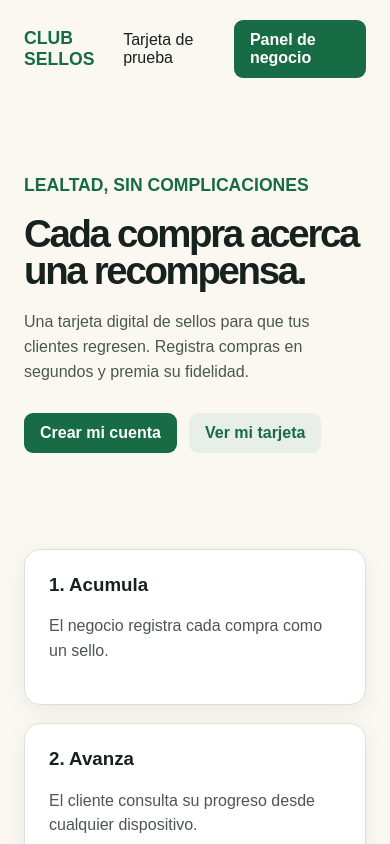
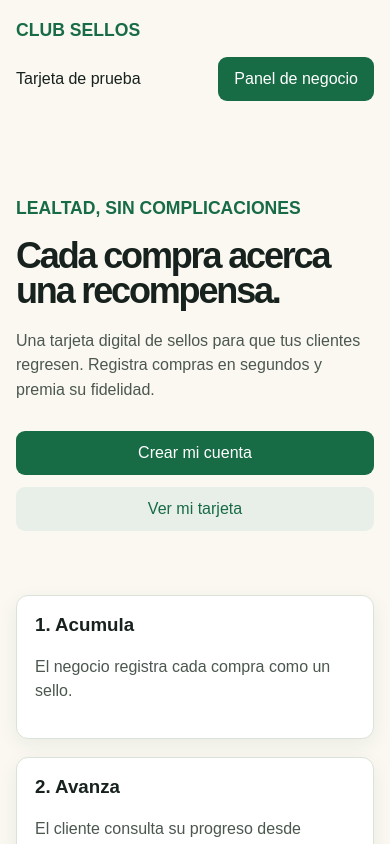
Before and after one commit to soma-lat/sellos, a Next.js app: page / in a window 390 px wide. Shown: the top 844 px of the page. Built offline with nearby package versions, Linux system fonts and the light colour scheme.

Commit message:
Update globals.css

```diff
--- a/app/globals.css
+++ b/app/globals.css
@@ -1,29 +1,49 @@
 :root { --ink:#17211d; --green:#176b45; --cream:#faf8f1; --line:#dbe3d8; --gold:#edb947; }
 * { box-sizing:border-box; }
-body { margin:0; color:var(--ink); background:var(--cream); font-family:Arial, Helvetica, sans-serif; }
+html { -webkit-text-size-adjust:100%; }
+body { min-width:320px; margin:0; color:var(--ink); background:var(--cream); font-family:Arial, Helvetica, sans-serif; }
 a { color:inherit; text-decoration:none; }
-nav { max-width:1000px; margin:auto; padding:20px 24px; display:flex; align-items:center; justify-content:space-between; }
+nav { max-width:1000px; margin:auto; padding:20px clamp(16px, 4vw, 24px); display:flex; align-items:center; justify-content:space-between; gap:16px; }
 .brand { font-weight:800; color:var(--green); font-size:1.1rem; }
-.navlinks { display:flex; gap:16px; align-items:center; }
-.button, button { display:inline-block; border:0; border-radius:9px; padding:11px 16px; background:var(--green); color:#fff; font-weight:700; cursor:pointer; font-size:1rem; }
-.button.secondary { background:#e8eee8; color:var(--green); }
-main { max-width:1000px; padding:48px 24px 72px; margin:auto; }
-.hero { max-width:700px; padding:60px 0; }
-h1 { font-size:clamp(2.4rem, 7vw, 4.7rem); letter-spacing:-.06em; margin:0 0 20px; line-height:.96; }
-h2 { margin-top:0; } p { line-height:1.55; color:#4b574f; }
+.navlinks { display:flex; flex-wrap:wrap; gap:10px 16px; align-items:center; justify-content:flex-end; }
+.button, button { display:inline-flex; min-height:44px; align-items:center; justify-content:center; border:0; border-radius:9px; padding:11px 16px; background:var(--green); color:#fff; font-weight:700; cursor:pointer; font:inherit; font-size:1rem; text-align:center; }
+.button.secondary, button.secondary { background:#e8eee8; color:var(--green); }
+main { max-width:1000px; padding:48px clamp(16px, 4vw, 24px) 72px; margin:auto; }
+.hero { max-width:700px; padding:clamp(36px, 9vw, 60px) 0; }
+h1 { font-size:clamp(2.25rem, 7vw, 4.7rem); letter-spacing:-.06em; margin:0 0 20px; line-height:.96; overflow-wrap:anywhere; }
+h2 { margin-top:0; line-height:1.15; } p { line-height:1.55; color:#4b574f; }
+.page-title { font-size:clamp(2.25rem, 7vw, 3.2rem); }
 .actions { display:flex; flex-wrap:wrap; gap:12px; margin-top:28px; }
-.grid { display:grid; grid-template-columns:repeat(auto-fit,minmax(230px,1fr)); gap:18px; margin-top:36px; }
-.card { background:#fff; border:1px solid var(--line); border-radius:16px; padding:24px; box-shadow:0 6px 20px #173b2110; }
+.grid { display:grid; grid-template-columns:repeat(auto-fit,minmax(min(100%, 230px),1fr)); gap:18px; margin-top:36px; }
+.card { min-width:0; background:#fff; border:1px solid var(--line); border-radius:16px; padding:clamp(18px, 4vw, 24px); box-shadow:0 6px 20px #173b2110; }
 .card h3 { margin-top:0; }
-.form { max-width:430px; display:grid; gap:12px; }
+.narrow-card { max-width:620px; }
+.form { width:100%; max-width:430px; display:grid; gap:12px; }
 label { display:grid; gap:6px; font-weight:700; font-size:.92rem; }
-input { width:100%; border:1px solid #bfcbbf; border-radius:8px; padding:12px; font:inherit; }
-.notice { border-radius:8px; padding:12px; background:#eaf5ed; color:#155735; }
-.error { border-radius:8px; padding:12px; background:#fbe9e7; color:#9a2920; }
+input { width:100%; min-width:0; min-height:44px; border:1px solid #bfcbbf; border-radius:8px; padding:12px; font:inherit; }
+.notice, .error { overflow-wrap:anywhere; border-radius:8px; padding:12px; }
+.notice { background:#eaf5ed; color:#155735; }
+.error { background:#fbe9e7; color:#9a2920; }
 .progress { height:16px; background:#e8eee8; border-radius:999px; overflow:hidden; margin:18px 0 8px; }
 .progress > span { display:block; height:100%; background:linear-gradient(90deg,var(--green),#35a969); border-radius:999px; }
 .stamps { display:flex; flex-wrap:wrap; gap:10px; margin:20px 0; }
-.stamp { width:42px; height:42px; display:grid; place-items:center; border-radius:50%; background:#edf1eb; color:#97a497; font-weight:800; }
+.stamp { width:42px; height:42px; display:grid; flex:0 0 auto; place-items:center; border-radius:50%; background:#edf1eb; color:#97a497; font-weight:800; }
 .stamp.on { background:var(--gold); color:#664600; }
-.muted { color:#66736a; font-size:.92rem; }
-@media (max-width:600px) { main { padding-top:26px; } .hero { padding-top:30px; } }
+.muted { overflow-wrap:anywhere; color:#66736a; font-size:.92rem; }
+
+@media (max-width:600px) {
+  nav { align-items:flex-start; flex-direction:column; }
+  .navlinks { width:100%; justify-content:space-between; }
+  main { padding-top:26px; padding-bottom:48px; }
+  .hero { padding-top:30px; }
+  .actions { display:grid; grid-template-columns:1fr; }
+  .actions .button, .actions button { width:100%; }
+  .grid { margin-top:28px; }
+  .card { border-radius:12px; }
+}
+
+@media (max-width:380px) {
+  .navlinks { align-items:stretch; flex-direction:column; }
+  .navlinks .button { width:100%; }
+  .stamp { width:38px; height:38px; }
+}
```
